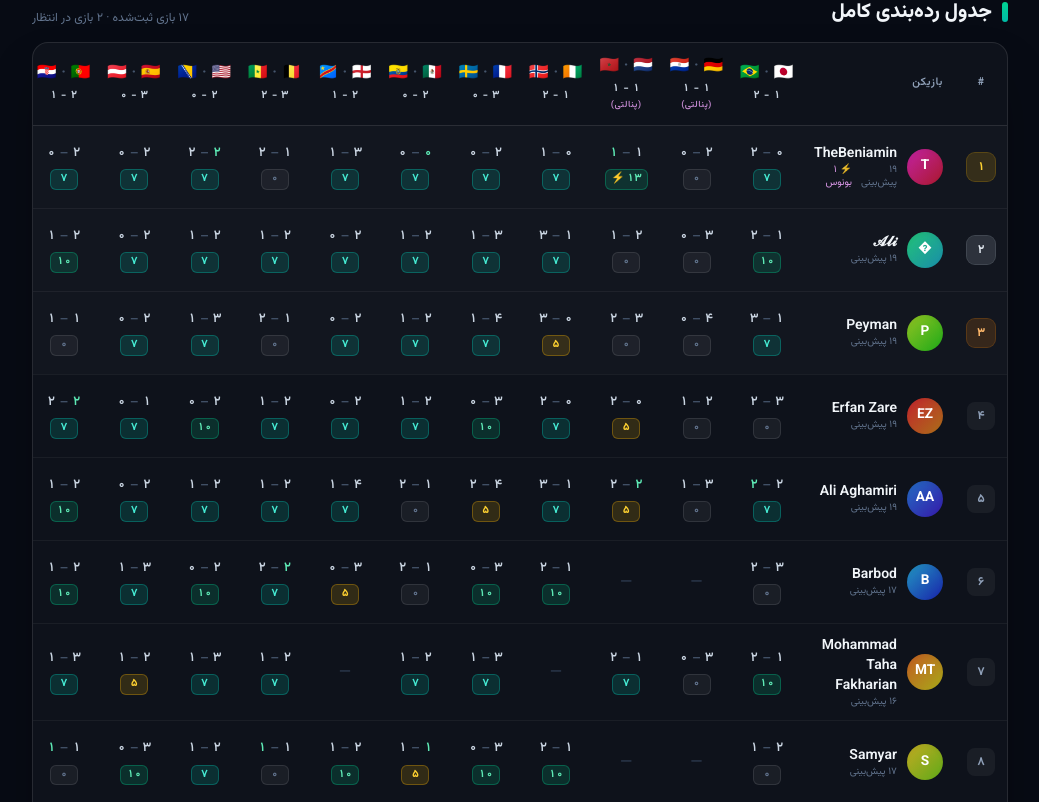
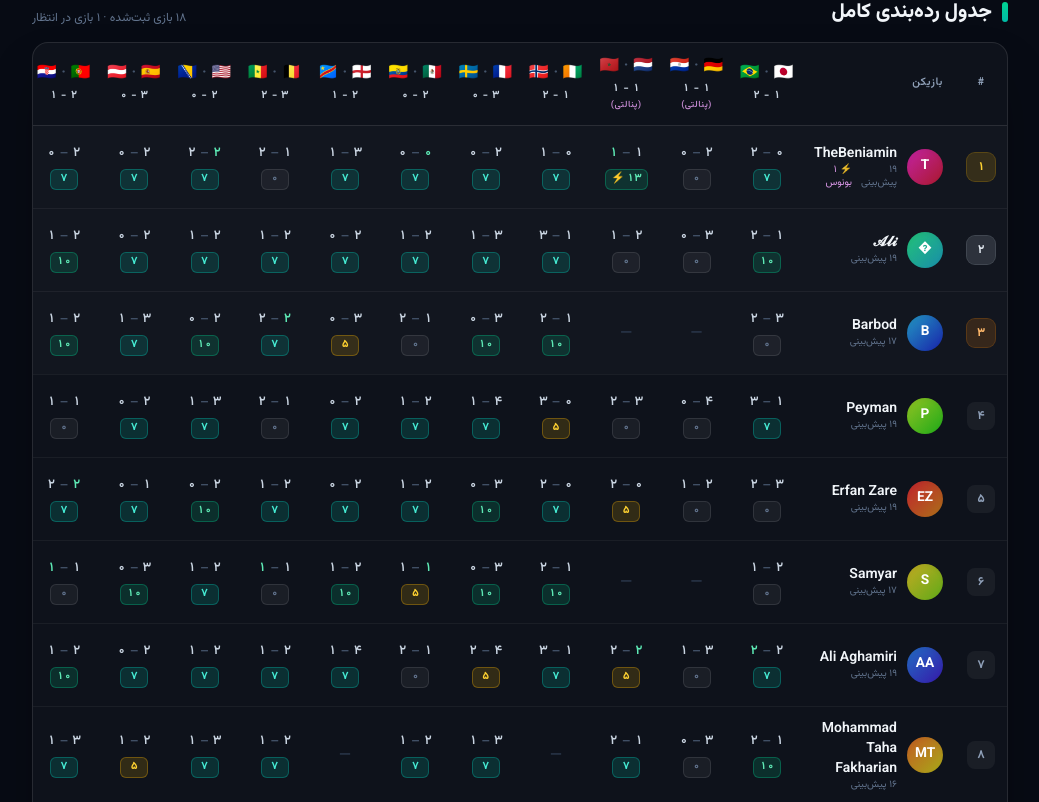
Before and after one commit to barbodmazlaghani/create-football-prediction-table, a React (Vite) app: page / in a window 1280 px wide. Shown: the part 1018-1820 px from the top of the page, without its empty margins (120-1159 px from the left). Built offline with nearby package versions, Linux system fonts and the light colour scheme.

Commit message:
Update Brazil Norway result and predictions

```diff
--- a/src/data.ts
+++ b/src/data.ts
@@ -242,7 +242,8 @@ export const matches: Match[] = [
     stageFa: "یک‌هشتم نهایی",
     home: BRA,
     away: NOR,
-    pending: true,
+    homeGoals: 1,
+    awayGoals: 2,
   },
   {
     id: "mex-eng",
@@ -427,7 +428,7 @@ export const players: Player[] = [
       "col-gha": { homeGoals: 3, awayGoals: 0 },
       "can-mar": { homeGoals: 1, awayGoals: 3 },
       "par-fra": { homeGoals: 0, awayGoals: 3 },
-      "bra-nor": { homeGoals: 3, awayGoals: 2 },
+      "bra-nor": { homeGoals: 2, awayGoals: 2, penaltyWinner: "away" },
       "mex-eng": { homeGoals: 1, awayGoals: 1, penaltyWinner: "home" },
     },
   },
@@ -476,7 +477,7 @@ export const players: Player[] = [
       "can-mar": { homeGoals: 0, awayGoals: 2 },
       "par-fra": { homeGoals: 0, awayGoals: 2 },
       "bra-nor": { homeGoals: 2, awayGoals: 1 },
-      "mex-eng": { homeGoals: 1, awayGoals: 1, penaltyWinner: "home" },
+      "mex-eng": { homeGoals: 1, awayGoals: 3 },
     },
   },
 ];
```
